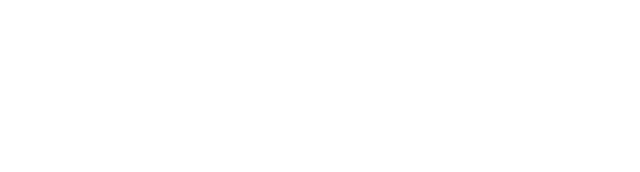
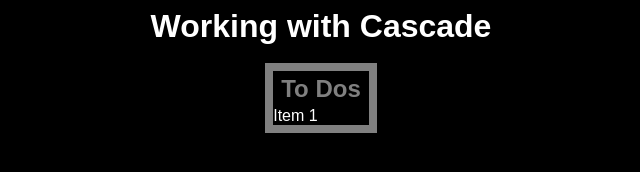
Before and after one commit to ValpzX/Perez_V_HW4, a plain HTML site: page index.html in a window 1280 px wide. Shown: the whole page, without its empty margins (319-959 px from the left). Drawn offline with Linux system fonts and the light colour scheme.

Commit message:
Updating the HTML and CSS files

```diff
--- a/css/main.css
+++ b/css/main.css
@@ -0,0 +1,45 @@
+/* Reset all of the defaults to 0 so
+that you can write your own CSS */
+/* Don't rely on browser defaults! */
+
+* {
+    border: none;
+    margin: 0;
+    padding: 0;
+    box-sizing: border-box;
+}
+
+body {
+    font-size: 16px;
+    background-color: black;
+    color: white;
+    font-family: Arial, Helvetica, sans-serif
+}
+
+header > h1 {
+    text-align: center;
+    padding: 8px;
+}
+
+main {
+    text-align: center;
+}
+
+article {
+    border: 8px solid gray;
+
+    display: inline-block;
+
+    margin: 10px 12px 10px 12px; /* top,right, bottom, left */
+
+    text-align: left;
+}
+
+article > h2 {
+    color: gray;
+    padding: 4px 8px;
+}
+
+ul {
+    list-style-type: none;
+}
--- a/index.html
+++ b/index.html
@@ -8,7 +8,19 @@
 </head>
 
 <body>
+    <main>
+        <header>
+            <h1>Working with Cascade</h1>
+        </header>
 
+        <article>
+            <h2>To Dos</h2>
+
+            <ul>
+                <li>Item 1</li>
+            </ul>
+        </article>
+    </main>
 </body>
 
 </html>
```
